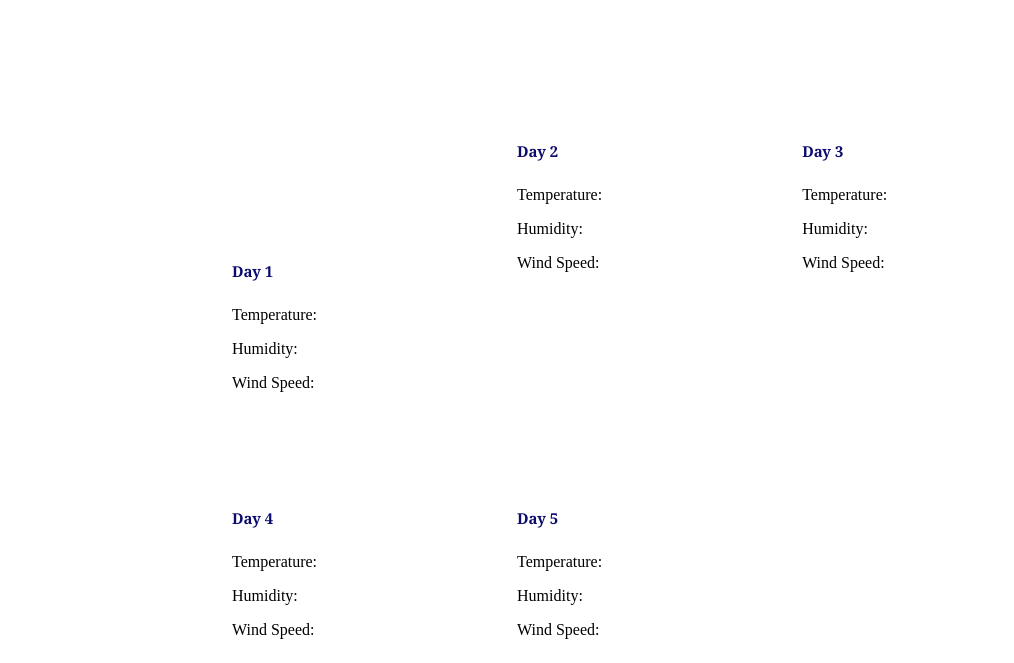
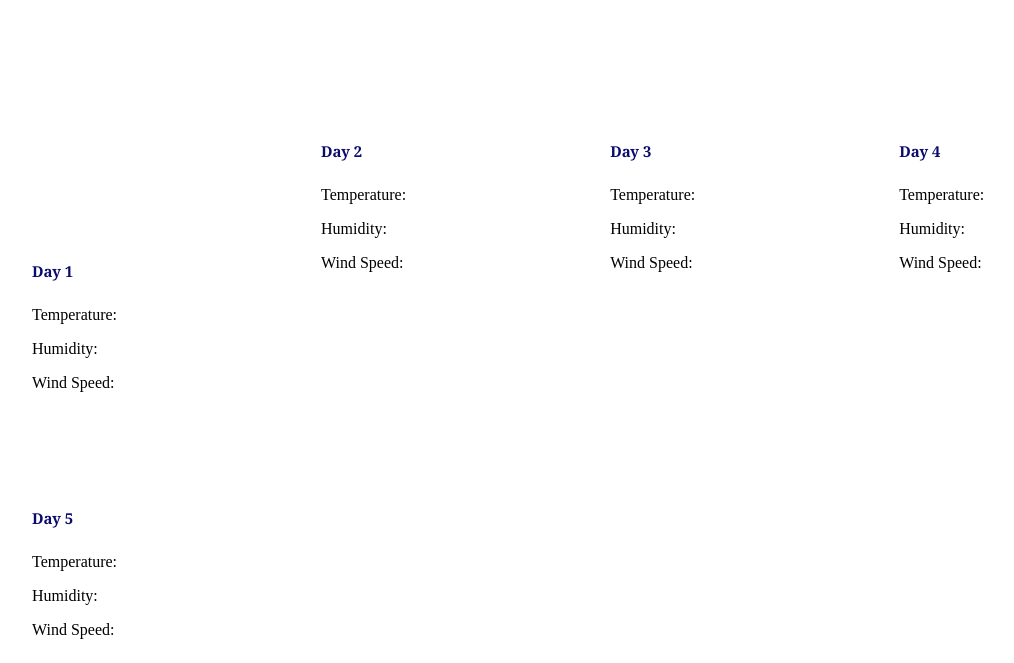
Before and after one commit to Jay1194/-Weather-Dashboard, a plain HTML site: page index.html in a window 1280 px wide. Shown: the part 468-1131 px from the top of the page, without its empty margins (176-1190 px from the left). Drawn offline with Linux system fonts and the light colour scheme.

Commit message:
finished css/ html

```diff
--- a/index.html
+++ b/index.html
@@ -22,7 +22,6 @@
         <h4>5 Day Forecast:</h4>
       </section>
 
-       <div id="boxes">
         <div>
         <br>
         <h5>Day 1</h5>
@@ -58,7 +57,7 @@
         <p>Humidity:<span id="hum" ></span></p>
         <p>Wind Speed:<span id="wind" ></span></p>
       </div>
-</div>
+
 </header>
 
 <body>
```
